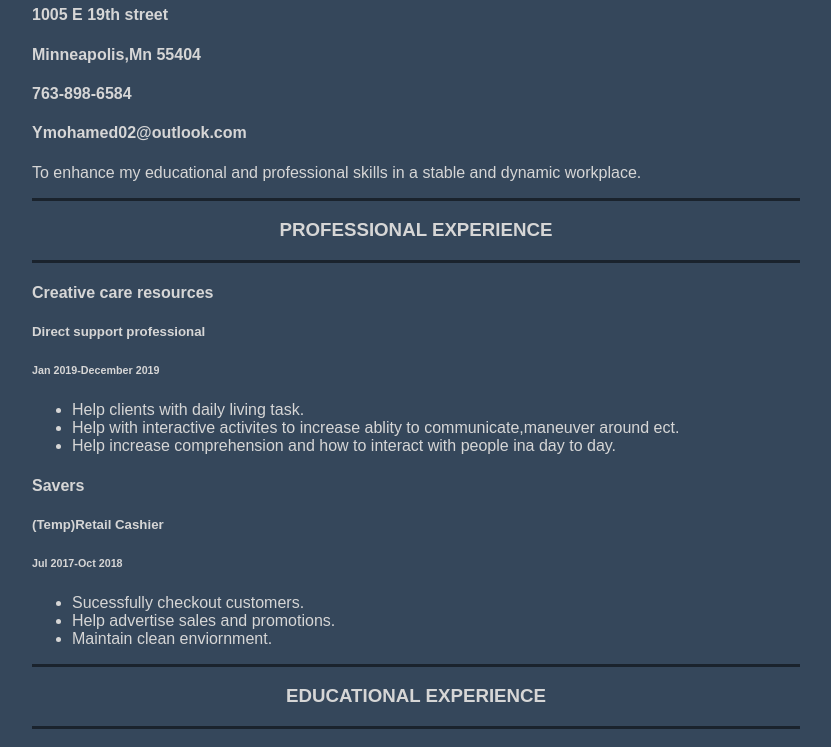
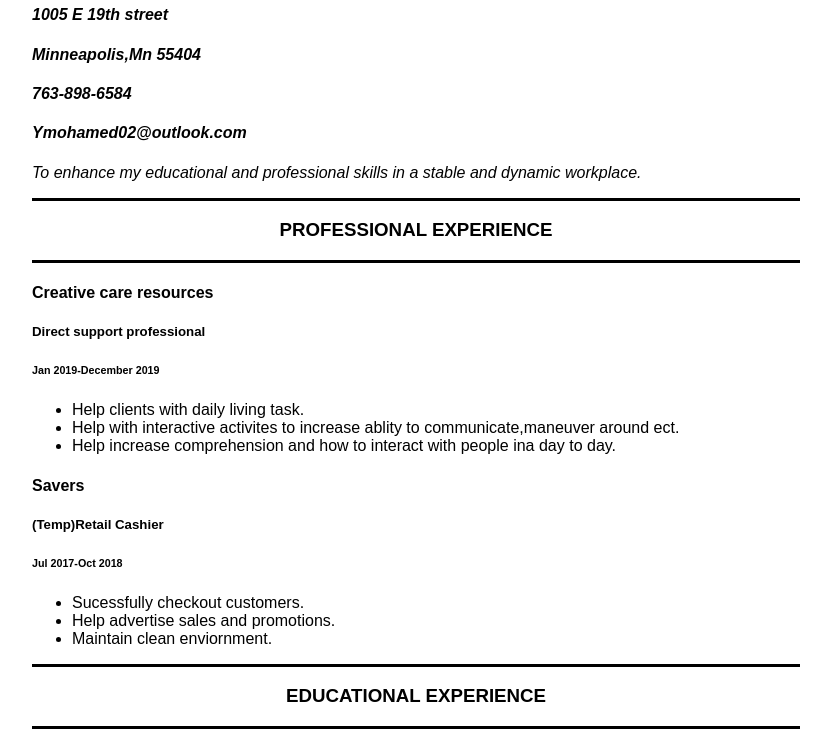
Before and after one commit to ymohamed02/ymohamed02.github.io, a plain HTML site: page index.html in a window 1280 px wide. Shown: the part 180-927 px from the top of the page, without its empty margins (224-1055 px from the left). Drawn offline with Linux system fonts and the light colour scheme.

Commit message:
Update style.css

```diff
--- a/style.css
+++ b/style.css
@@ -1,6 +1,6 @@
 body {
-  background-color:  #35475b;
-  color: #d6d6d6;
+  background-color:#E0C9A6 rgb(224,201,166);
+  color: #d6d6d;
   font-family: Arial, Helvetica, san-serif;
   margin: 10% 20%
 
@@ -9,6 +9,9 @@ body {
 .exp-header {
   text-align:center;
   Text-transform:uppercase;
-  border-top: 3px solid rgb(0,0,0,0.5);
-  border-bottom: 3px solid rgb(0,0,0,0.5);
+  border-top: 3px solid rgb(0,0,0,1);
+  border-bottom: 3px solid rgb(0,0,0,1);
 }
+.staple{
+  font-style: Italic;
+}
```
